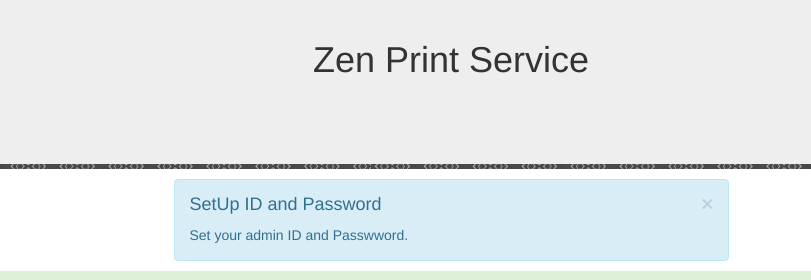
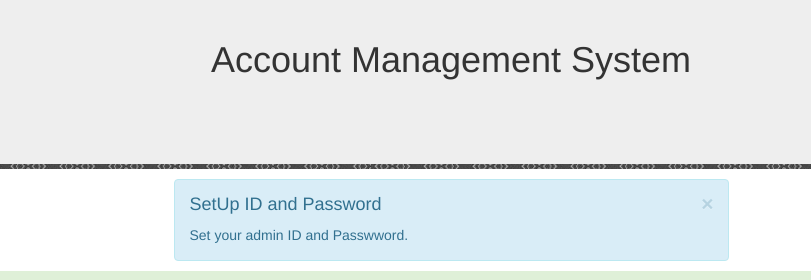
Before and after one commit to SmilingBytes/Simple_Account_Management, a plain HTML site: page index.html in a window 1280 px wide. Shown: the top 280 px of the page, 189-1000 px from the left. Drawn offline with Linux system fonts and the light colour scheme; files whose address does not match are found by name.

Commit message:
Update index.html

```diff
--- a/index.html
+++ b/index.html
@@ -28,7 +28,7 @@
         });
     </script>
 	<script>
-		//Export table as CSV
+		//Export table as TXT
         $(function(){
             $("#exportTXT").click(function(){
                 $("#zenTable").tableToTXT();
@@ -45,7 +45,7 @@
 			</div>
 			<div class="col-md-6">
 				<div class="page-header">
-					<h1 class="text-center">Zen Print Service</h1>
+					<h1 class="text-center">Account Management System</h1>
 				</div>
 			</div>
 			<div class="col-md-3">
```
